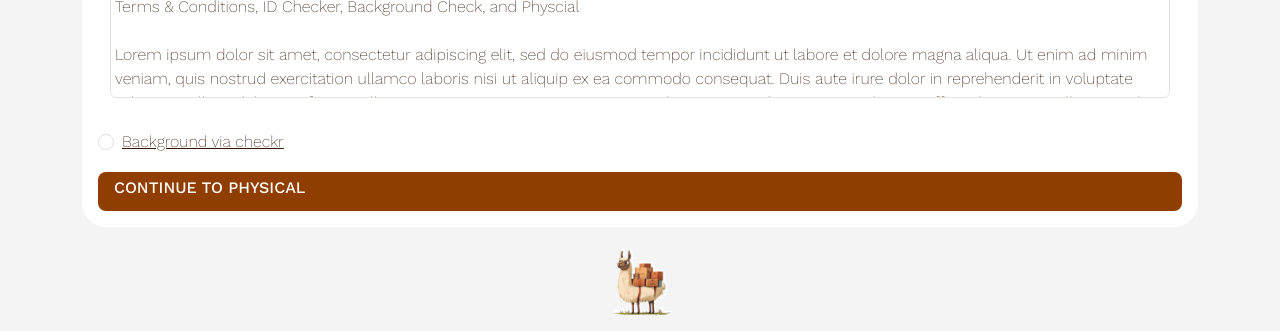
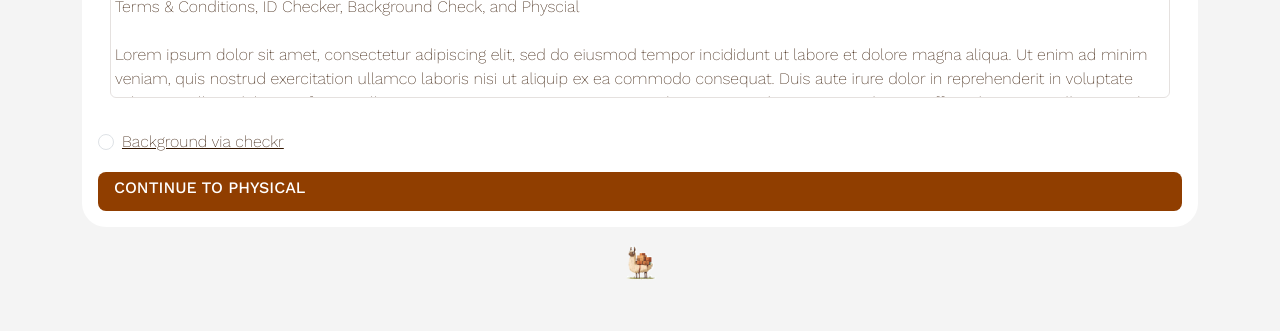
Before and after one commit to garrettmartindesign/loadingLlamas, a plain HTML site: page background.html in a window 1280 px wide. Shown: the part 705-1036 px from the top of the page. After the commit the page ends 996 px from the top, so only its background shows below. Drawn offline with nearby package versions, Linux system fonts and the light colour scheme.

Commit message:
img adjustment

```diff
--- a/background.html
+++ b/background.html
@@ -57,7 +57,7 @@
     </section>
     <div class="container d-flex justify-content-center mb-2">
         <div >
-            <img src="imgs/mun7144_a_llama_illustration_for_a_moving_app._white_background_26ef4bb9-0df5-45f0-b35f-1cc5810c7a04 1.png" alt="Lloading Llama with boxes" width="80px">
+            <img src="imgs/mun7144_a_llama_illustration_for_a_moving_app._white_background_26ef4bb9-0df5-45f0-b35f-1cc5810c7a04 1.png" alt="Lloading Llama with boxes" width="40px">
         </div>
     </div>
 </div>
```
Also changed, not shown: conditions.html (+1 -1 lines), physical.html (+1 -1 lines), upload-id.html (+1 -1 lines).
